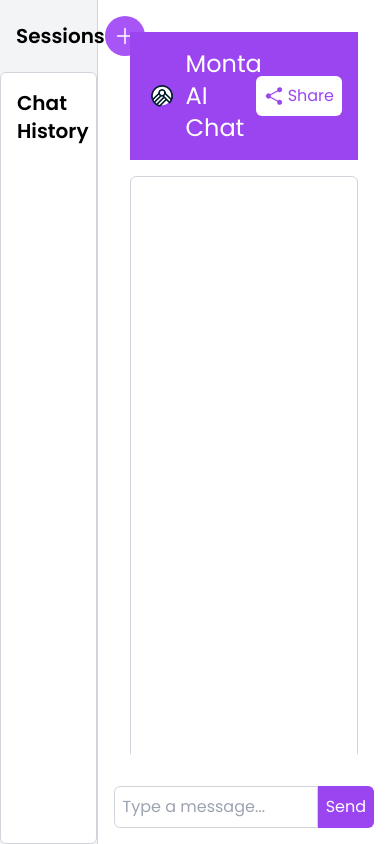
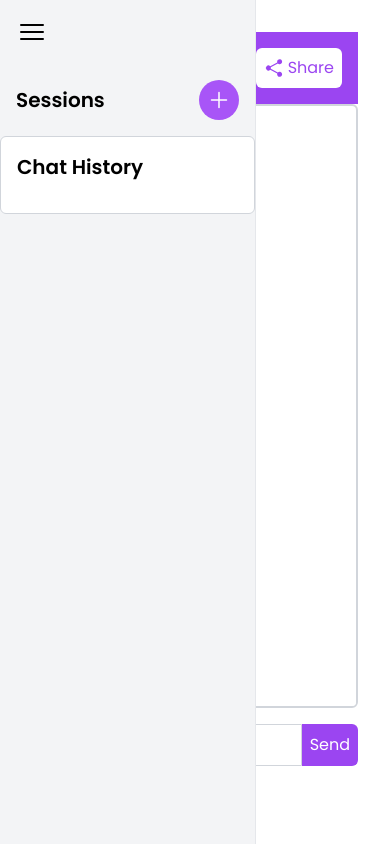
Before and after one commit to FoushWare/ai-chat, a React (Vite) app: page / in a window 390 px wide. Built offline with nearby package versions, Linux system fonts and the light colour scheme.

Commit message:
add responsive to the design

```diff
--- a/src/components/molecules/ChatMessage.tsx
+++ b/src/components/molecules/ChatMessage.tsx
@@ -1,13 +1,28 @@
 import { Message } from '@/types';
-import { Typography } from '../atoms/Typography';
 
 interface ChatMessageProps {
-  message: Message
+  message: Message;
 }
+
 const ChatMessage = ({ message }: ChatMessageProps) => {
   return (
-    <div className="my-2 p-2 border-b border-gray-200">
-      <Typography className="text-gray-700">{message.text}</Typography>
+    <div className={`my-2 p-2 flex ${message.sender === 'user' ? 'justify-end' : 'justify-start'}`}>
+      {message.sender === 'bot' && (
+        <img
+          src="/src/assets/monta-logo.png"
+          alt="Bot avatar"
+          className="w-10 h-10 rounded-full mr-2"
+        />
+      )}
+      <div
+        className={`p-2 rounded ${
+          message.sender === 'user'
+            ? 'bg-blue-500 text-white'
+            : 'bg-gray-200 text-black'
+        }`}
+      >
+        {message.text}
+      </div>
     </div>
   );
 };
--- a/src/components/organisms/ChatHistory.tsx
+++ b/src/components/organisms/ChatHistory.tsx
@@ -6,23 +6,9 @@
 }
 const ChatHistory = ({ messages }: ChatHistoryProps) => {
   return (
-    <div className="bg-white p-4 border border-gray-300 rounded-md mt-4 flex-grow overflow-y-auto">
-      {messages.map((message, index) => (
-        // <ChatMessage key={index} message={msg} />
-        <div
-        key={message.id}
-        className={`p-2 my-2 ${message.sender === 'user' ? 'text-right' : 'text-left'}`}
-      >
-        <span
-          className={`inline-block p-2 rounded ${
-            message.sender === 'user'
-              ? 'bg-blue-500 text-white self-end'
-              : 'bg-gray-200 text-black self-start'
-          }`}
-        >
-          {message.text}
-        </span>
-      </div>
+    <div className="bg-white p-4  border-gray-300 rounded-md mt-4 flex-grow overflow-y-auto h-full">
+      {messages.map((msg, index) => (
+        <ChatMessage key={index} message={msg} />
     ))}
   </div>
   );
--- a/src/components/organisms/Header.tsx
+++ b/src/components/organisms/Header.tsx
@@ -1,8 +1,14 @@
 import { ShareIcon} from '@heroicons/react/24/solid'
+import { Bars3Icon} from '@heroicons/react/24/outline'
 
 import montaLogo from '../../assets/monta-logo.png';
+import { Dispatch, SetStateAction } from 'react';
 
-const Header = () => {
+interface HeaderProps {
+  setSidebarOpen: Dispatch<SetStateAction<boolean>>;
+}
+
+const Header = ({  setSidebarOpen }: HeaderProps) => {
   const handleShare = async () => {
     if (navigator.share) {
       try {
@@ -22,8 +28,11 @@
   return (
     <header className="bg-monta-purple text-white p-4 flex justify-between items-center">
       <div className="flex items-center">
+        <Bars3Icon className="h-8 mr-2 lg:hidden "
+        onClick={() => setSidebarOpen(true)}
+        />
         <img src={montaLogo} alt="Monta AI Logo" className="h-8 mr-2" />
-        <h1 className="text-2xl">Monta AI Chat</h1>
+        <h1 className="text-2xl hidden md:block">Monta AI Chat</h1>
       </div>
       <button
         onClick={handleShare}
--- a/src/components/organisms/MainChat.tsx
+++ b/src/components/organisms/MainChat.tsx
@@ -1,15 +1,22 @@
 import { Message } from '@/types';
 import ChatHistory from './ChatHistory';
 import Header from "@components/organisms/Header";
+import { Dispatch, SetStateAction } from 'react';
+import ChatForm from '../molecules/ChatForm';
 
 interface MainChatProps {
   messages: Message[]
+  setSidebarOpen: Dispatch<SetStateAction<boolean>>;
+  handleSendMessage: (message: string) => void;
 }
-const MainChat = ({ messages }: MainChatProps) => {
+const MainChat = ({ messages,  setSidebarOpen, handleSendMessage }: MainChatProps) => {
   return (
     <div className="w-full p-4 flex flex-col h-full relative">
-      <Header />
+      <Header  setSidebarOpen={setSidebarOpen} />
+      <div className='flex-grow overflow-y-auto max-h-[calc(100vh-15rem)] border-2 border-gray-300 rounded-md'>
       <ChatHistory messages={messages} />
+      </div>
+      <ChatForm onSend={handleSendMessage} />
     </div>
   );
 };
--- a/src/components/organisms/Sidebar.tsx
+++ b/src/components/organisms/Sidebar.tsx
@@ -1,6 +1,7 @@
 
 import React, { Dispatch, SetStateAction } from 'react';
 import { PlusIcon} from '@heroicons/react/24/solid'
+import { Bars3Icon} from '@heroicons/react/24/outline'
 
 import ChatList from '@components/molecules/ChatList';
 import { Session } from '@/types';
@@ -11,11 +12,17 @@
   sessions: Session[];
   onSelectSession: Dispatch<SetStateAction<Session | null>>
   onCreateNewSession: () => void;
+  sidebarOpen: boolean;
+  setSidebarOpen: Dispatch<SetStateAction<boolean>>;
 }
 
-const Sidebar: React.FC<SidebarProps> = ({ sessions, onSelectSession, onCreateNewSession }) => {
+const Sidebar: React.FC<SidebarProps> = ({ sessions, onSelectSession, onCreateNewSession, sidebarOpen, setSidebarOpen }) => {
   return (
-    <div className="w-1/4 bg-gray-100 h-screen border-r border-gray-300 flex flex-col">
+    <div className={`fixed inset-y-0 left-0 transform ${sidebarOpen? "translate-x-0" : "-translate-x-full"} lg:translate-x-0 lg:relative lg:w-64 transition-transform duration-300 ease-in-out w-64 bg-gray-100 border-r border-gray-3000 z-50`}>
+    <div className='flex justify-between items-center p-4'>
+      <Bars3Icon className="h-8 mr-2 lg:hidden" onClick={() => setSidebarOpen(false)} />
+      </div>
+
       <div className="flex justify-between items-center p-4 ">
         <h2 className="text-xl font-semibold">Sessions</h2>
         <button
@@ -25,7 +32,7 @@
           <PlusIcon className="h-6 w-6" />
         </button>
       </div>
-      <div className="flex-grow overflow-y-auto">
+      <div className="flex-grow overflow-y-auto max-h-[calc(100vh-8rem)]">
         <ChatList sessions={sessions} onSelectSession={onSelectSession} />
       </div>
     </div>
--- a/src/pages/ChatPage.tsx
+++ b/src/pages/ChatPage.tsx
@@ -3,15 +3,19 @@
 import { Session, Message } from "@/types";
 import MainChat from "@components/organisms/MainChat";
 import ChatForm from "@components/molecules/ChatForm";
+import { startTransition } from 'react';
+
 
 const ChatPage = () => {
   const [sessions, setSessions] = useState<Session[]>([]);
   const [currentSession, setCurrentSession] = useState<Session | null>(null);
+  const [sidebarOpen, setSidebarOpen] = useState(true);
 
   useEffect(() => {
     const storedSessions = JSON.parse(localStorage.getItem('chatSessions') || '[]');
-    setSessions(storedSessions);
-    if (storedSessions.length > 0) {
+    if (storedSessions) {
+      setSessions(storedSessions);
+      // Assuming you have a way to determine the current session
       setCurrentSession(storedSessions[0]);
     }
   }, []);
@@ -23,27 +27,36 @@
         text: message,
         sender: sender,
       };
+      const botResponse : Message = {
+        id: Date.now(),
+        text: `Bot response to: ${message}`,
+        sender: 'bot',
+      };
       const updatedSession = {
         ...currentSession,
-        messages: [...currentSession.messages, newMessage],
+        messages: [...currentSession.messages, newMessage,
+          botResponse
+        ],
       };
       const updatedSessions = sessions.map((session) =>
         session.id === currentSession.id ? updatedSession : session
       );
+      console.log("updatedSessions",updatedSessions);
       setSessions(updatedSessions);
       setCurrentSession(updatedSession);
       localStorage.setItem('chatSessions', JSON.stringify(updatedSessions));
     }
   };
 
+
   const handleSendMessage = (message: string) => {
+
     addMessageToSession(message, 'user');
-
-    // Simulate bot response
-    setTimeout(() => {
-      const botResponse = `Bot response to: ${message}`;
-      addMessageToSession(botResponse, 'bot');
-    }, 1000);
+    // setTimeout(() => {
+    // // Simulate bot response
+    //   const botResponse = `Bot response to: ${message}`;
+    //   addMessageToSession(botResponse, 'bot');
+    // }, 1000);
   };
 
   const createNewSession = () => {
@@ -64,13 +77,15 @@
         sessions={sessions}
         onSelectSession={setCurrentSession}
         onCreateNewSession={createNewSession}
+        sidebarOpen={sidebarOpen}
+        setSidebarOpen={setSidebarOpen}
       />
       <div className="flex-1 flex flex-col relative">
         <div className="flex-grow overflow-y-auto p-4">
-          <MainChat messages={currentSession ? currentSession.messages : []} />
-        </div>
-        <div className="absolute bottom-0 w-full p-4 bg-white">
-          <ChatForm onSend={handleSendMessage} />
+          <MainChat messages={currentSession ? currentSession.messages : []}
+            setSidebarOpen={setSidebarOpen}
+            handleSendMessage={handleSendMessage}
+          />
         </div>
       </div>
     </div>
```
